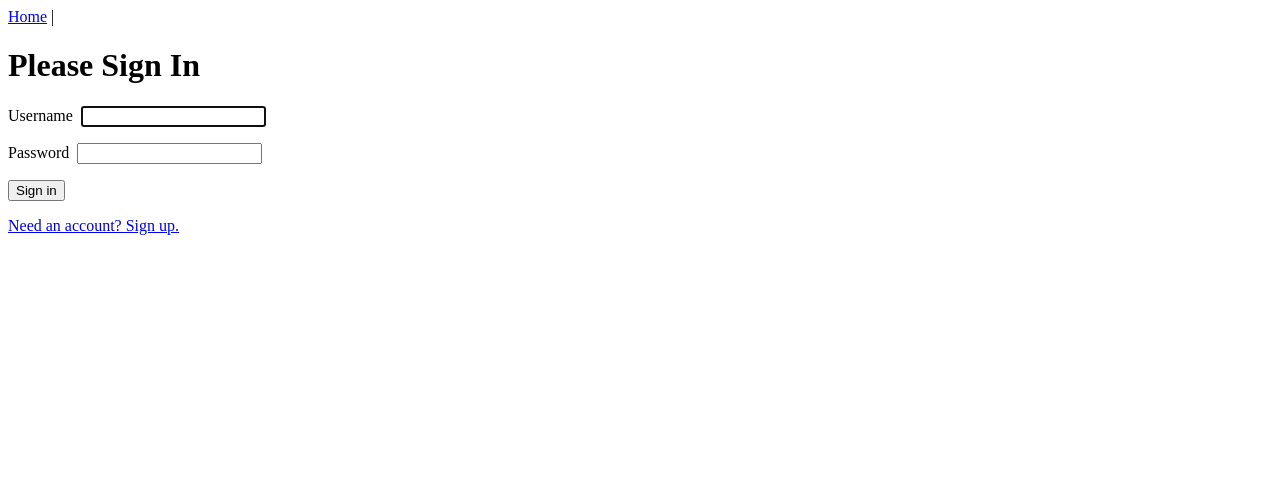
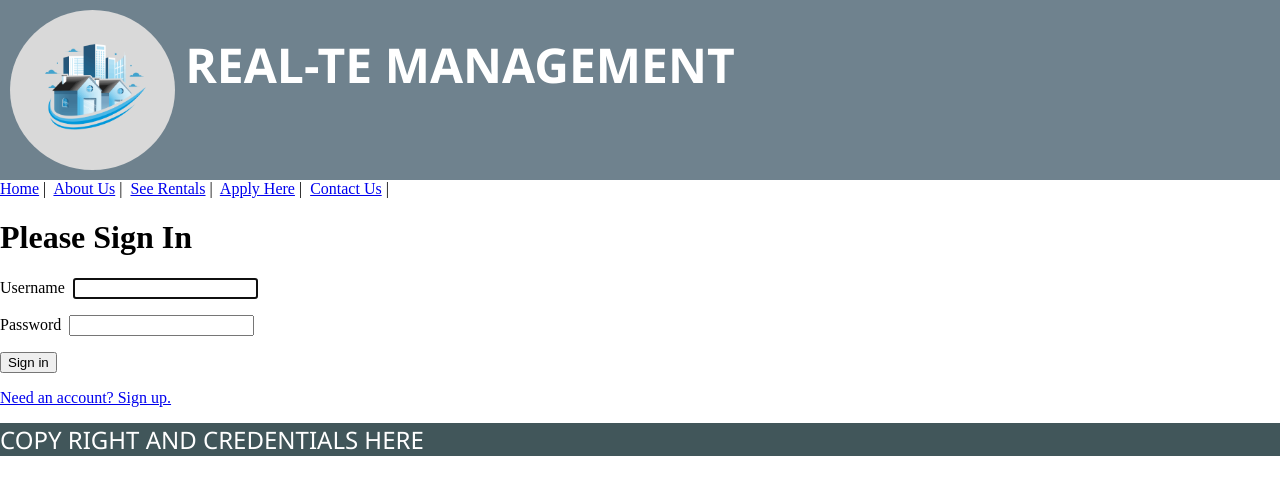
Before and after one commit to shann0n5/m03-capstone-final, a Vue app in the folder capstone/vue/: page /login in a window 1280 px wide. Shown: the top 494 px of the page. Built offline with nearby package versions, Linux system fonts and the light colour scheme.

Commit message:
Client_side_started_working_on_landing_page

```diff
--- a/capstone/vue/src/App.vue
+++ b/capstone/vue/src/App.vue
@@ -1,9 +1,127 @@
 <template>
+  <header class="app-header">
+    <img class="logo" src="../src/assets/Screenshot 2023-12-03 143827 (1).png">
+     <h1>Real-TE Management</h1>
+  </header>
   <div id="capstone-app">
     <div id="nav">
       <router-link v-bind:to="{ name: 'home' }">Home</router-link>&nbsp;|&nbsp;
+      <router-link v-bind:to="{name: 'aboutUs'}">About Us</router-link>&nbsp;|&nbsp;
+      <router-link v-bind:to="{name: 'properties'}">See Rentals</router-link>&nbsp;|&nbsp;
+      <router-link v-bind:to="{name: 'applications'}">Apply Here</router-link>&nbsp;|&nbsp;
+      <router-link v-bind:to="{name: 'contactUs'}">Contact Us</router-link>&nbsp;|&nbsp;
       <router-link v-bind:to="{ name: 'logout' }" v-if="$store.state.token != ''">Logout</router-link>
+
     </div>
     <router-view />
   </div>
+  <footer>
+    copy right and credentials here
+  </footer>
 </template>
+
+
+<style>
+
+body {
+        margin: 0;
+    }
+
+    /* Add CSS Grid here  background colors: Header - #f69a00;  Nav - #f2ead2;
+    main - #f9f5f0;  aside - #f2ead2;  footer - #331312;
+    font colors header, footer - #ffffff;  nav, main, aside - #74889a;*/
+
+    .container{
+        display: grid;
+
+        grid-template-areas:
+            "header header header"
+            "nav content side"
+            "footer footer footer";
+
+        grid-template-columns: 200px 1fr 200px;
+        grid-template-rows: 125px 1fr 85px;
+        gap: 10px;
+
+        height: 100vh;
+
+
+    }
+    /*handle responsive behavior */
+    @media (max-width: 768px) {
+        .container{
+            grid-template-areas:
+                "header"
+                "nav"
+                "content"
+                "side"
+                "footer";
+            grid-template-columns: 1fr;
+            grid-template-rows:
+                auto /*Header */
+                75px /*Nav*/
+                1fr /* content */
+                75px /* Sidebar */
+                auto; /* Footer */
+
+        }
+        header, footer, nav, main, aside {
+            padding: 5px 0;
+        }
+        nav, aside {
+        margin: 0;
+        }
+
+    }
+
+
+
+    .logo {
+      border-radius: 50%;
+      height: 10rem;
+      padding: 10px;
+    }
+
+    header {
+    grid-area: header;
+    background-color: #6f828e;
+    display: flex;
+    }
+
+    nav {
+        grid-area: nav;
+        background-color: #f2ead2;
+    }
+
+    main {
+        grid-area: content;
+        background-color: #f9f5f0;
+    }
+
+    aside {
+        grid-area: side;
+        background-color: #f2ead2;
+    }
+
+    footer {
+        grid-area: footer;
+        background-color: #41565a;
+    }
+
+    header, footer {
+        color: #ffffff;
+    }
+    nav, main, aside {
+        color: #74889a;
+    }
+    header, footer, nav, main, aside {
+        font-family:'Segoe UI', Tahoma, Geneva, Verdana, sans-serif;
+        font-size: 24px;
+        text-transform: uppercase;
+    }
+
+    div.content {
+        text-align: center;
+        padding-top: 20px;
+    }
+</style>
--- a/capstone/vue/src/router/index.js
+++ b/capstone/vue/src/router/index.js
@@ -6,6 +6,10 @@ import HomeView from '../views/HomeView.vue';
 import LoginView from '../views/LoginView.vue';
 import LogoutView from '../views/LogoutView.vue';
 import RegisterView from '../views/RegisterView.vue';
+import PropertiesView from '../views/PropertiesView.vue';
+import ContactUsView from '../views/ContactUsView.vue';
+import ApplicationsView from '../views/ApplicationsView.vue';
+import AboutUsView from '../views/AboutUsView.vue';
 
 /**
  * The Vue Router is used to "direct" the browser to render a specific view component
@@ -47,6 +51,38 @@ const routes = [
     meta: {
       requiresAuth: false
     }
+  },
+  {
+    path: "/properties",
+    name: "properties",
+    component: PropertiesView,
+    meta: {
+      requiresAuth: false
+    }
+  },
+  {
+    path: "/contact-us",
+    name: "contactUs",
+    component: ContactUsView,
+    meta: {
+      requiresAuth: false
+    }
+  },
+  {
+    path: "/applications",
+    name: "applications",
+    component: ApplicationsView,
+    meta: {
+      requiresAuth: false
+    }
+  },
+  {
+    path: "/about-us",
+    name: "aboutUs",
+    component: AboutUsView,
+    meta: {
+      requiresAuth: false
+    }
   }
 ];
 
--- /dev/null
+++ b/capstone/vue/src/views/AboutUsView.vue
@@ -0,0 +1,14 @@
+<template>
+    <h1>About Us</h1>
+    <p>Real-TE Management is a premier property management company dedicated to maximizing the value of your real estate investments. With a commitment to excellence, we offer tailored solutions to property owners, ensuring seamless operations, optimal tenant experiences, and sustained asset growth. Trust Real-TE Management for professional, transparent, and results-driven property management services.</p>
+  </template>
+
+  <script>
+  export default {
+
+  }
+  </script>
+
+  <style>
+
+  </style>
--- /dev/null
+++ b/capstone/vue/src/views/ApplicationsView.vue
@@ -0,0 +1,13 @@
+<template>
+    <h1></h1>
+  </template>
+
+  <script>
+  export default {
+
+  }
+  </script>
+
+  <style>
+
+  </style>
--- /dev/null
+++ b/capstone/vue/src/views/ContactUsView.vue
@@ -0,0 +1,13 @@
+<template>
+    <h1></h1>
+  </template>
+
+  <script>
+  export default {
+
+  }
+  </script>
+
+  <style>
+
+  </style>
--- /dev/null
+++ b/capstone/vue/src/views/PropertiesView.vue
@@ -0,0 +1,13 @@
+<template>
+  <h1></h1>
+</template>
+
+<script>
+export default {
+
+}
+</script>
+
+<style>
+
+</style>
```
Also changed, not shown: capstone/vue/src/assets/Screenshot 2023-12-03 143827 (1).png (added).
